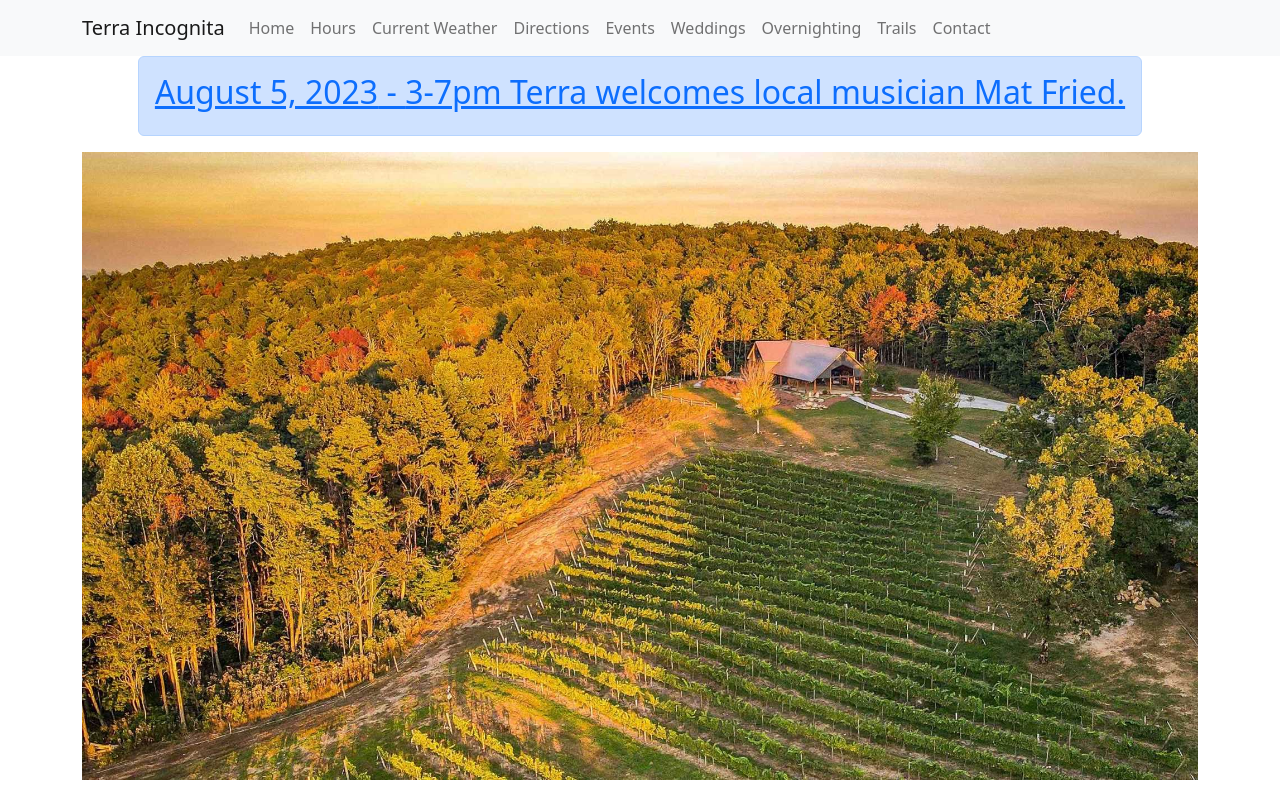
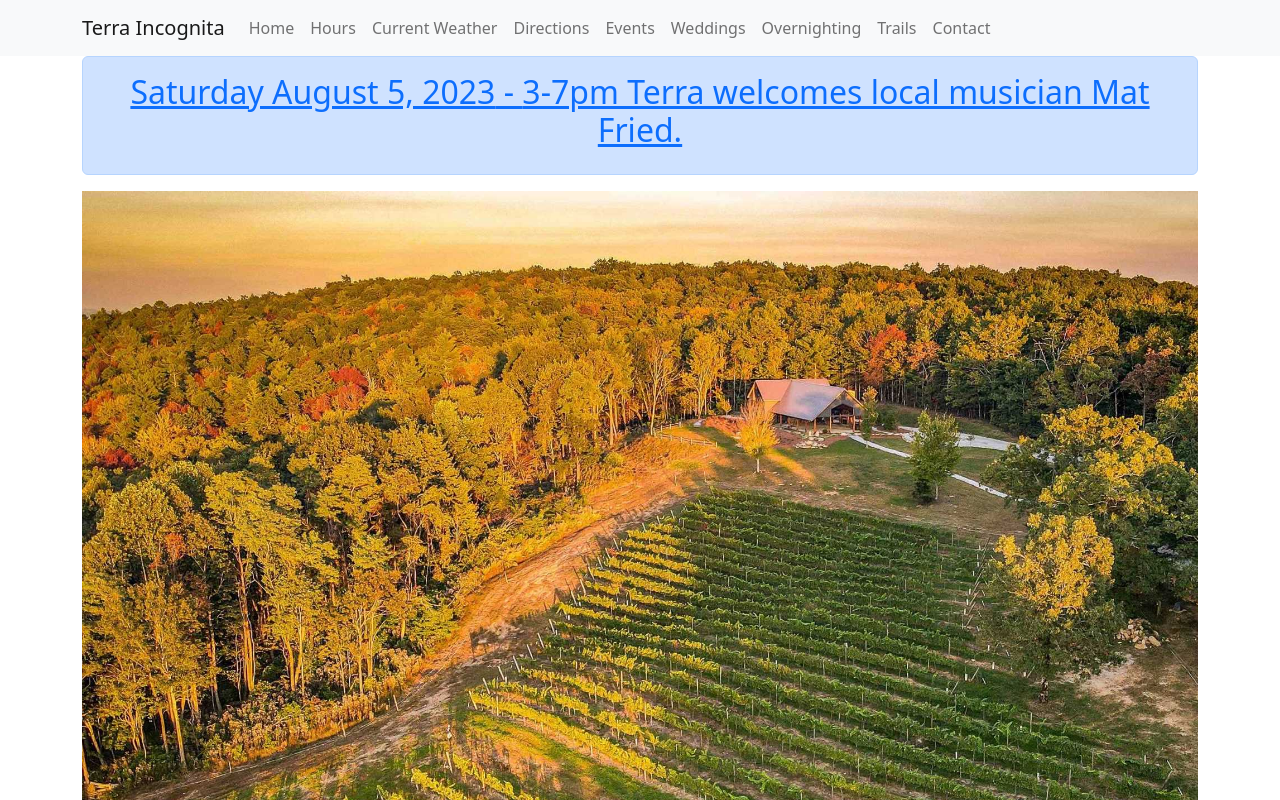
Before and after one commit to tors10e/terra, a React (Create React App) app: page / in a window 1280 px wide. Shown: the top 800 px of the page. Built offline with nearby package versions, Linux system fonts and the light colour scheme.

Commit message:
Added day of week to home alerts

```diff
--- a/src/home/homeAlerts.js
+++ b/src/home/homeAlerts.js
@@ -1,6 +1,6 @@
 import React from "react";
 import {PrimaryAlert, SecondaryAlert}  from '../components/alerts';
-import {CurrentEvents} from '../components/utilities';
+import {CurrentEvents, StringToDayOfTheWeek} from '../components/utilities';
 
 
 // This pulls the first event from list_of_events and displays it on the homepage to get attention.
@@ -14,7 +14,7 @@ function HomeAlerts() {
     if (current_events.length > 0 && event_date !=  "Invalid Date") {
         return (
                 <PrimaryAlert
-                    text={<a href="/events">{current_events[0][0]} - {current_events[0][1]}</a>}
+                    text={<a href="/events">{StringToDayOfTheWeek(current_events[0][0]) + " " + current_events[0][0]} - {current_events[0][1]}</a>}
                 />
         );
     }
```
